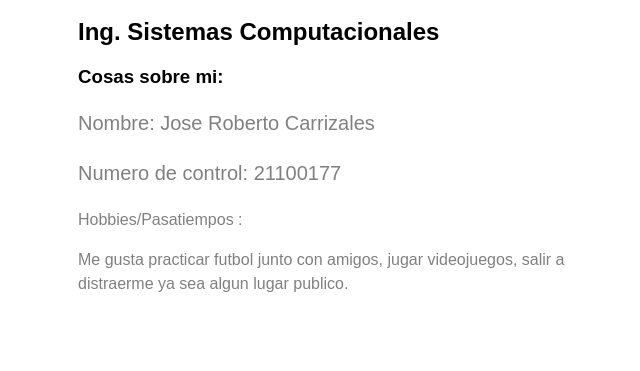
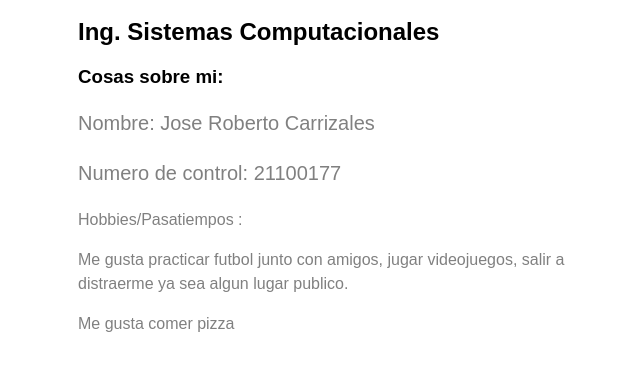
Before and after one commit to joserobcr/Practicas, a plain HTML site: page Parcial1/SelectoresBasicos.html in a window 1280 px wide. Shown: the part 77-448 px from the top of the page, without its empty margins (312-952 px from the left). Drawn offline with Linux system fonts and the light colour scheme.

Commit message:
Se agrego un cambio al documento Selectores basicos html

```diff
--- a/Parcial1/SelectoresBasicos.html
+++ b/Parcial1/SelectoresBasicos.html
@@ -38,6 +38,7 @@
 
         <p id="par3" class="parrafo">Hobbies/Pasatiempos :</p>
         <p id="par4" class="parrafo">Me gusta practicar futbol junto con amigos, jugar videojuegos, salir a distraerme ya sea algun lugar publico.</p>
+        <p class="parrafo">Me gusta comer pizza</p>
         <p></p>
     </body>
 </html>
```
